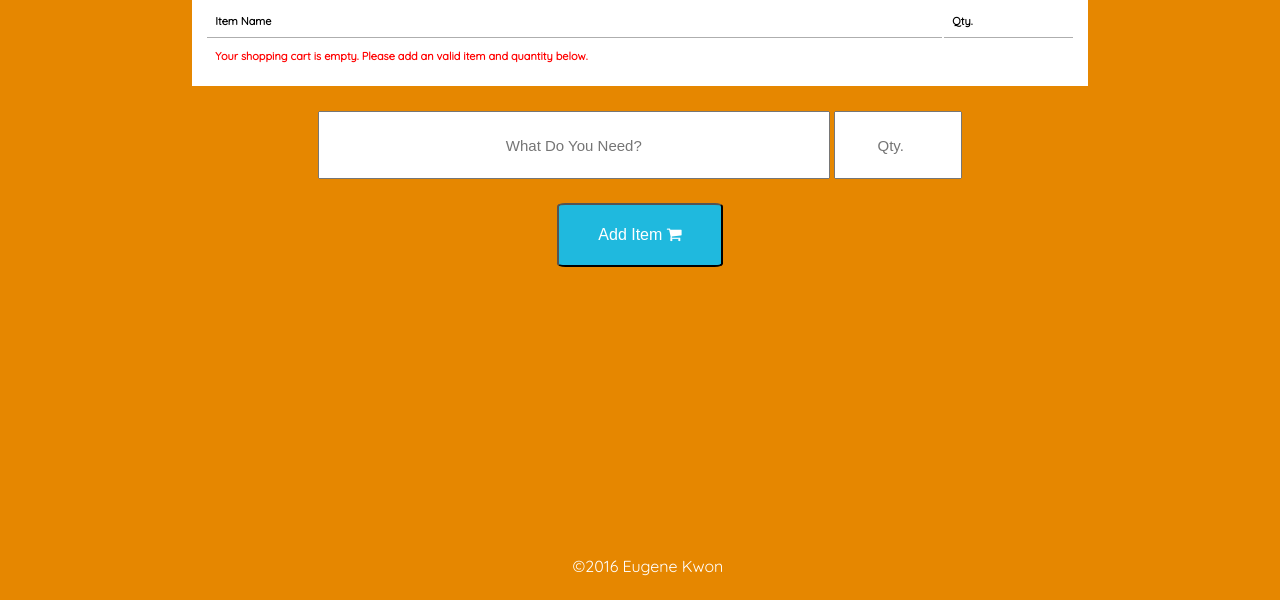
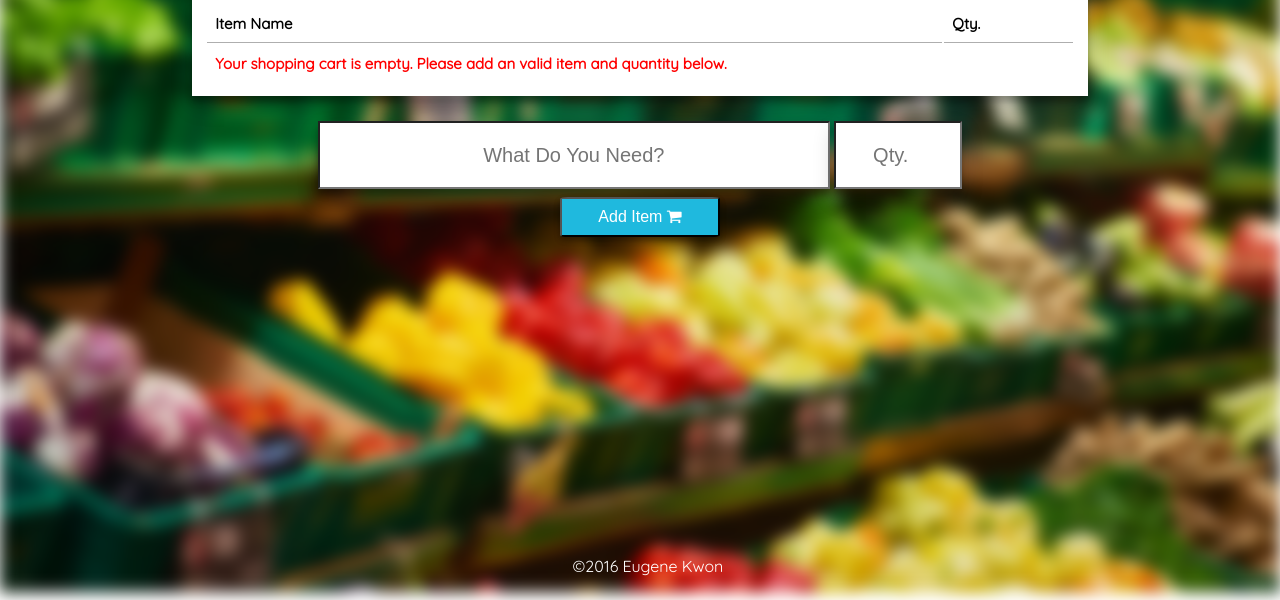
Before and after one commit to ekwon86/grocery_buddy, a plain HTML site: page index.html in a window 1280 px wide. Shown: the part 208-808 px from the top of the page. Drawn offline with nearby package versions, Linux system fonts and the light colour scheme; some packages are replaced by stand-ins of ours.

Commit message:
added blurred background

```diff
--- a/index.html
+++ b/index.html
@@ -26,6 +26,12 @@
 
 <body ng-controller="mainCtrl">
 
+<div class="content-container">
+    <div class="img-container"></div>
+    <div class="blur"></div>
+</div>
+
+
 <header>
     <!--<h1 class="main-heading">Grocery Buddy</h1>-->
     <img src="images/grocerybuddylogo.png" id="logo"/>
--- a/script.js
+++ b/script.js
@@ -27,11 +27,11 @@ app.controller('mainCtrl', function($scope){
     var item_name = $('.item-name');
     var item_qty = $('.item-qty');
 
-
     $scope.addItem = function() {
         var item_obj = {};
         item_obj.name = item_name.val();
         item_obj.qty = item_qty.val();
+
 
         empty_cart.hide();
 
@@ -47,23 +47,25 @@ app.controller('mainCtrl', function($scope){
         }
 
         $scope.items.push(item_obj);
-        localStorage.shoppingCart = $scope.items;
-        $('#item-name').html = localStorage.shoppingCart;
-
 
         item_name.attr("placeholder", "What Else Do You Need?");
         $('.item-name, .item-qty').css({
-                "background-color": "white"})
-            .removeClass('input-field').val('').first().focus();
+            "background-color": "white"})
+        .removeClass('input-field').val('').first().focus();
     };
 
     $scope.removeItem = function(item) {
         var index = $scope.items.indexOf(item);
         $scope.items.splice(index,1);
 
-        if ($scope.items == "") {
+        if ($scope.items.length === 0) {
             empty_cart.show();
         }
     };
 
 });
+
+
+$(document).ready(function() {
+
+});
--- a/style.css
+++ b/style.css
@@ -11,18 +11,40 @@ body {
     height: 100%;
     padding-bottom:120px;
     font-family: 'Quicksand', serif;
-    /*background: url('images/background.jpg') no-repeat;*/
-    background-color: #e68700;
-    background-size: 100%;
 }
 
-/*.main-heading {*/
+.img-container {
+    background-image: url('images/background.jps.jpg');
+    position: absolute;
+    height: 100%;
+    width: 100%;
+    left: 0;
+    top: 0;
+    z-index: -999;
+    -webkit-filter: blur(8px);
+    -o-filter: blur(8px);
+    filter: blur(8px);
+    filter: progid: DXImageTransform.Microsoft.Blur(PixelRadius='70');
+    background-size: cover;
+}
+
+/*.blur {*/
+    /*!* All the background image supports *!*/
+    /*background-image: -webkit-linear-gradient(bottom left, rgba(43, 40, 50, 0.8) 0%, rgba(83, 86, 99, 0.8) 45%, rgba(69, 77, 91, 0.6) 60%);*/
+    /*background-image: -moz-linear-gradient(bottom left, rgba(43, 40, 50, 0.8) 0%, rgba(83, 86, 99, 0.8) 45%, rgba(69, 77, 91, 0.6) 60%);*/
+    /*background-image: -o-linear-gradient(bottom left, rgba(43, 40, 50, 0.8) 0%, rgba(83, 86, 99, 0.8) 45%, rgba(69, 77, 91, 0.6) 60%);*/
+    /*background-image: linear-gradient(to top right, rgba(43, 40, 50, 0.8) 0%, rgba(83, 86, 99, 0.8) 45%, rgba(69, 77, 91, 0.6) 60%);*/
+    /*position: absolute;*/
     /*width: 100%;*/
-    /*font-family: 'Pacifico', serif;*/
-    /*font-size: 50px;*/
-    /*color: white;*/
-    /*text-align: center;*/
-    /*text-shadow: 1px 1px 1px black;*/
+    /*height: 100%;*/
+    /*-webkit-filter: blur(50px);*/
+    /*-o-filter: blur(50px);*/
+    /*filter: blur(50px);*/
+    /*filter: progid: DXImageTransform.Microsoft.Blur(PixelRadius='70');*/
+    /*top: -70px;*/
+    /*right: -70px;*/
+    /*left: -70px;*/
+    /*padding: 70px;*/
 /*}*/
 
 #logo {
@@ -85,11 +107,12 @@ input {
     height: 15px;
     width: 55vw;
     color: black;
-    font-size: 15px;
+    font-size: 20px;
     margin-top: 2%;
     padding: 4vh;
     text-align: center;
     display: inline-block;
+    box-shadow: 0 10px 20px rgba(0,0,0,0.19), 0 6px 6px rgba(0,0,0,0.23);
 }
 
 .item-name {
@@ -112,6 +135,7 @@ input {
     position: relative;
     left: 50%;
     transform: translate(-50%);
+    box-shadow: 0 10px 20px rgba(0,0,0,0.19), 0 6px 6px rgba(0,0,0,0.23);
 }
 
 .cancel {
@@ -143,7 +167,7 @@ table * {
     color: black;
     text-align: left;
     padding: 1%;
-    font-size: 0.9em;
+    font-size: 15px;
 }
 
 .items {
@@ -158,17 +182,18 @@ table * {
 
 .button-container {
     width: 100%;
-    margin-top: 3vh;
+    margin-top: 1vh;
     text-align: center;
 }
 
 #additem-button {
     color: white;
-    width: 13vw;
-    height: 8vh;
+    width: 160px;
+    height: 40px;
     border-radius: 5%;
     background-color: #1fb9de;
     font-size: 1em;
+    box-shadow: 0 3px 6px rgba(0,0,0,0.16), 0 3px 6px rgba(0,0,0,0.23);
 }
 
 button:hover {
```
Also changed, not shown: landing.html (+0 -4 lines), images/background.jps.jpg (added).
